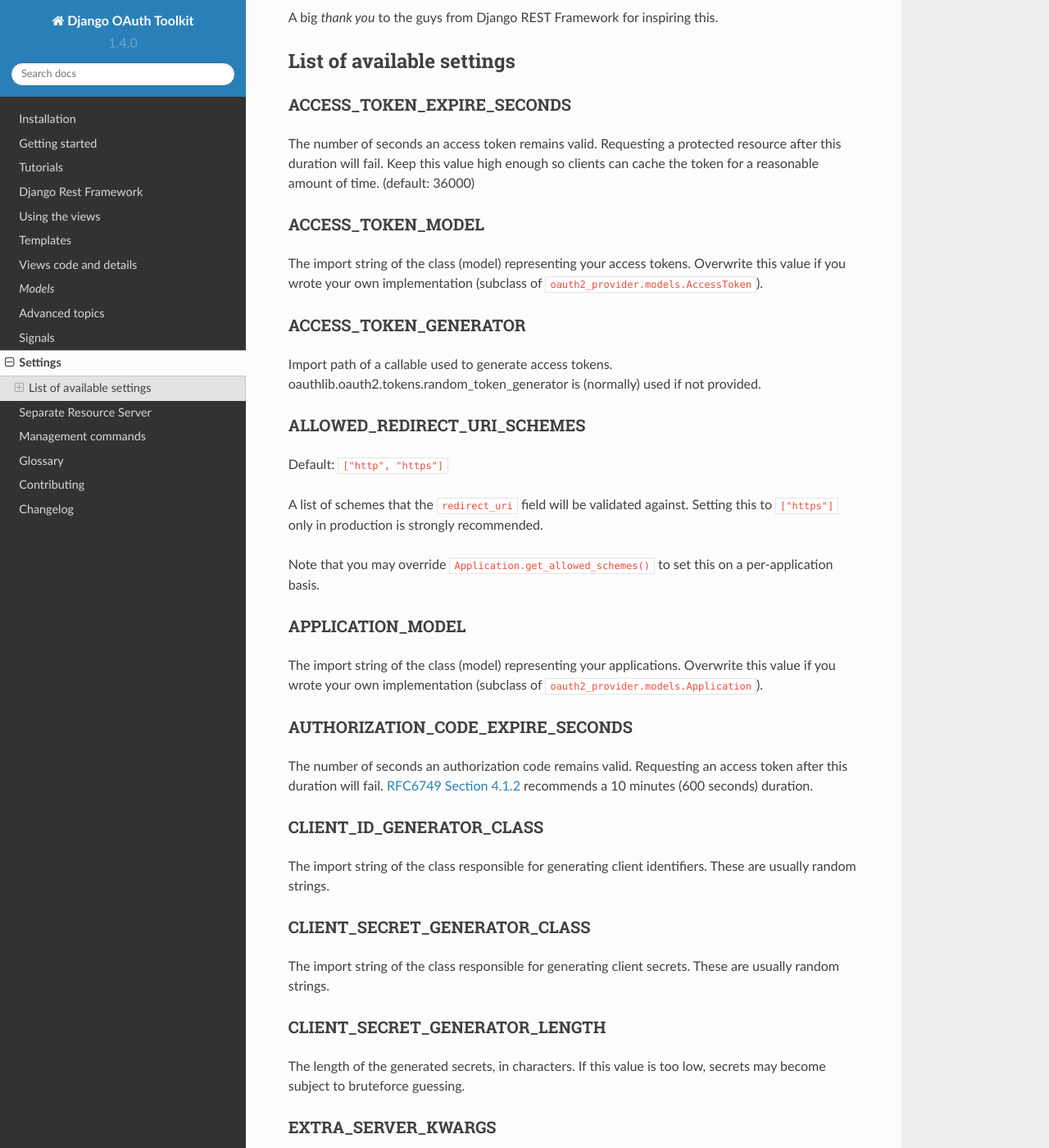
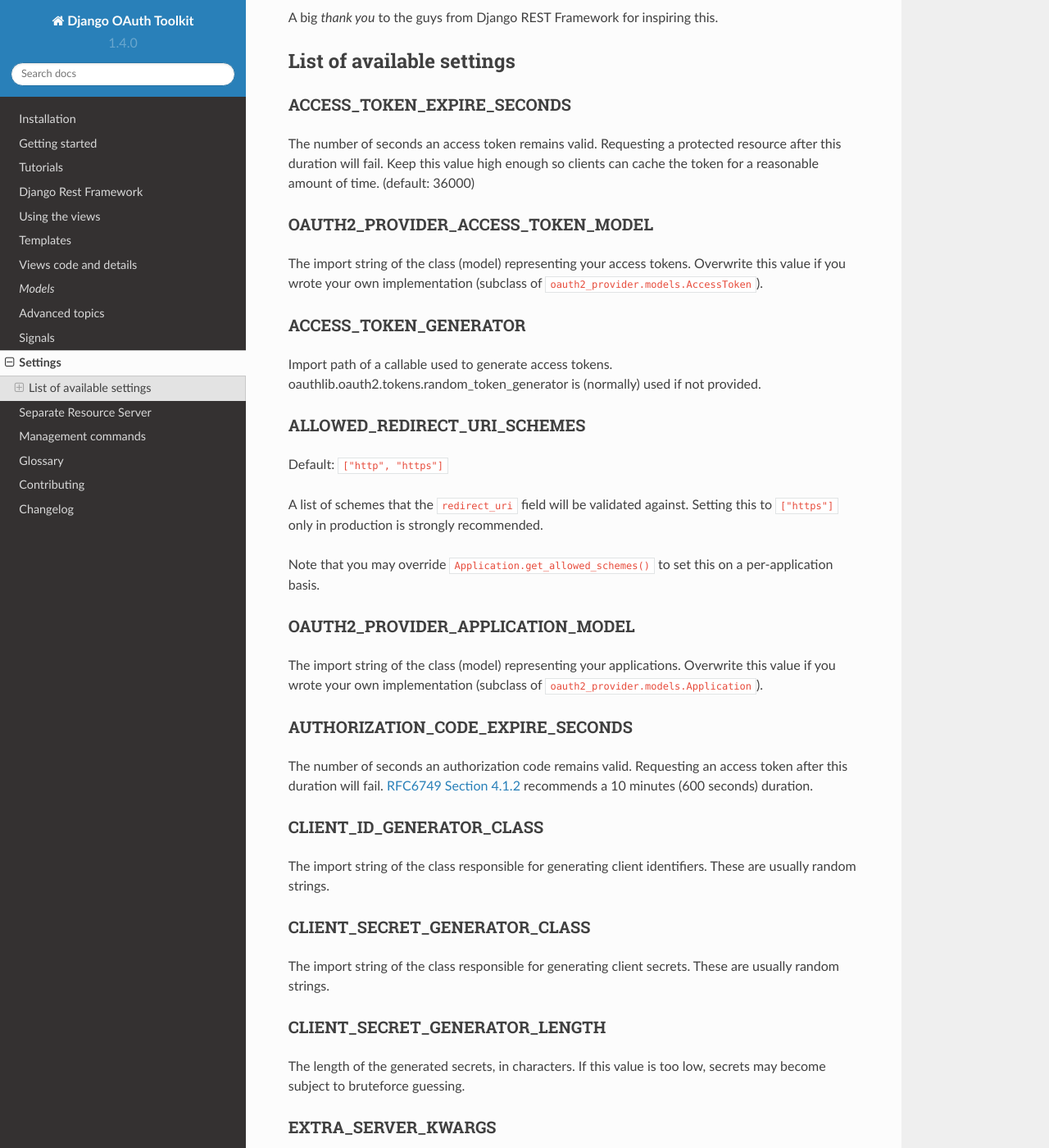
Before and after one commit to jazzband/django-oauth-toolkit, a Sphinx documentation site: the page built from docs/settings.rst, in a window 1280 px wide and 1400 px high, scrolled down 543 px. Shown: the whole window at 82% size. Built offline with Sphinx 7.4.7 and the Read the Docs theme 2.0.0, drawn with Linux system fonts in a browser that asks for light colours; some of the changed text lies outside the part shown.

Commit message:
Doc fix settings var names for models
From what I could find in the code the name without  `OAUTH2_PROVIDER_` are used only 'localy' in the app, and the global settings uses the prefix.

```diff
--- a/docs/settings.rst
+++ b/docs/settings.rst
@@ -33,7 +33,7 @@
 resource after this duration will fail. Keep this value high enough so clients
 can cache the token for a reasonable amount of time. (default: 36000)
 
-ACCESS_TOKEN_MODEL
+OAUTH2_PROVIDER_ACCESS_TOKEN_MODEL
 ~~~~~~~~~~~~~~~~~~
 The import string of the class (model) representing your access tokens. Overwrite
 this value if you wrote your own implementation (subclass of
@@ -56,7 +56,7 @@
 a per-application basis.
 
 
-APPLICATION_MODEL
+OAUTH2_PROVIDER_APPLICATION_MODEL
 ~~~~~~~~~~~~~~~~~
 The import string of the class (model) representing your applications. Overwrite
 this value if you wrote your own implementation (subclass of
@@ -91,7 +91,7 @@
 of those three can be a callable) must be passed here directly and classes
 must be instantiated (callables should accept request as their only argument).
 
-GRANT_MODEL
+OAUTH2_PROVIDER_GRANT_MODEL
 ~~~~~~~~~~~~~~~~~
 The import string of the class (model) representing your grants. Overwrite
 this value if you wrote your own implementation (subclass of
@@ -154,7 +154,7 @@
 only recourse is to have the user re-authenticate. A suggested value, if this
 is enabled, is 2 minutes.
 
-REFRESH_TOKEN_MODEL
+OAUTH2_PROVIDER_REFRESH_TOKEN_MODEL
 ~~~~~~~~~~~~~~~~~~~
 The import string of the class (model) representing your refresh tokens. Overwrite
 this value if you wrote your own implementation (subclass of
```
